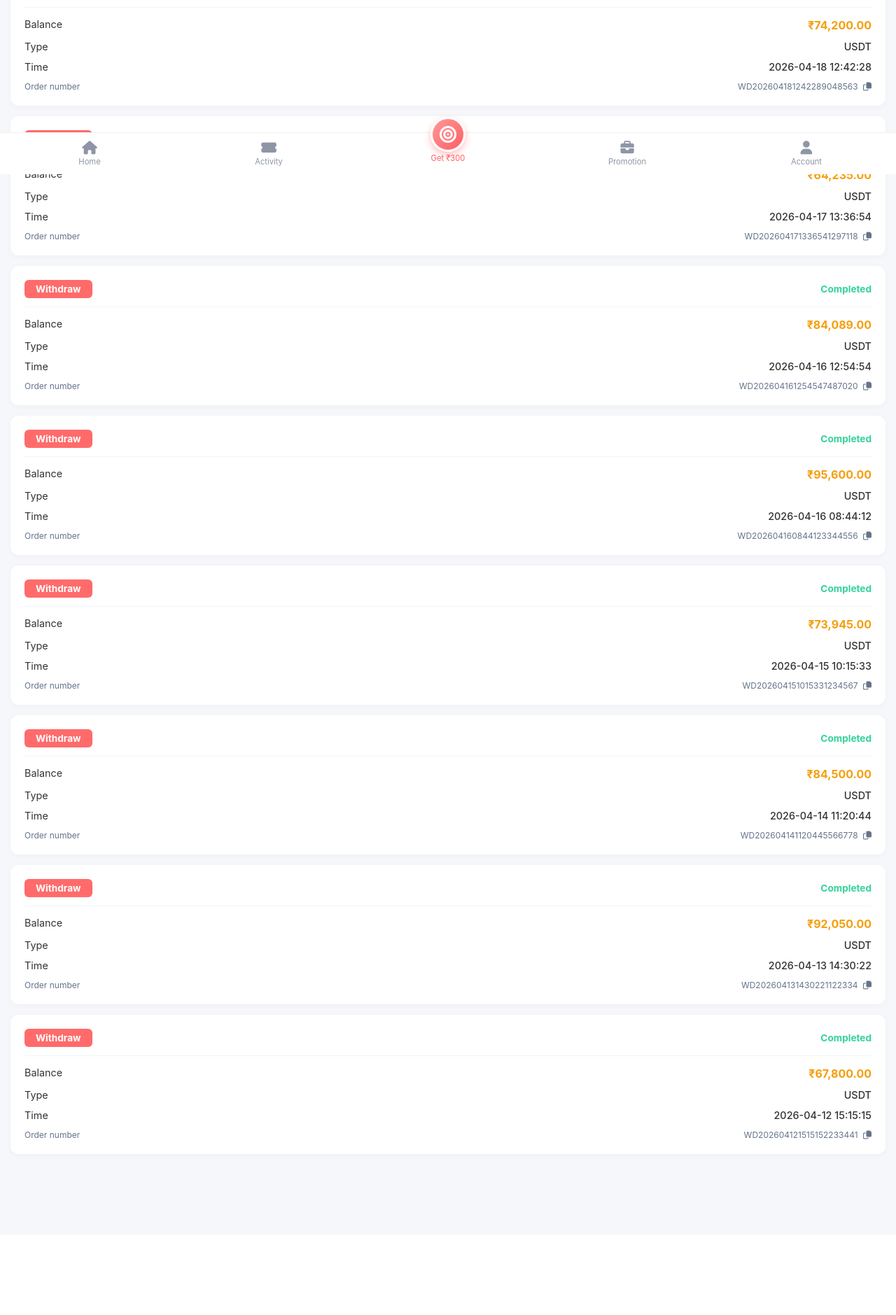
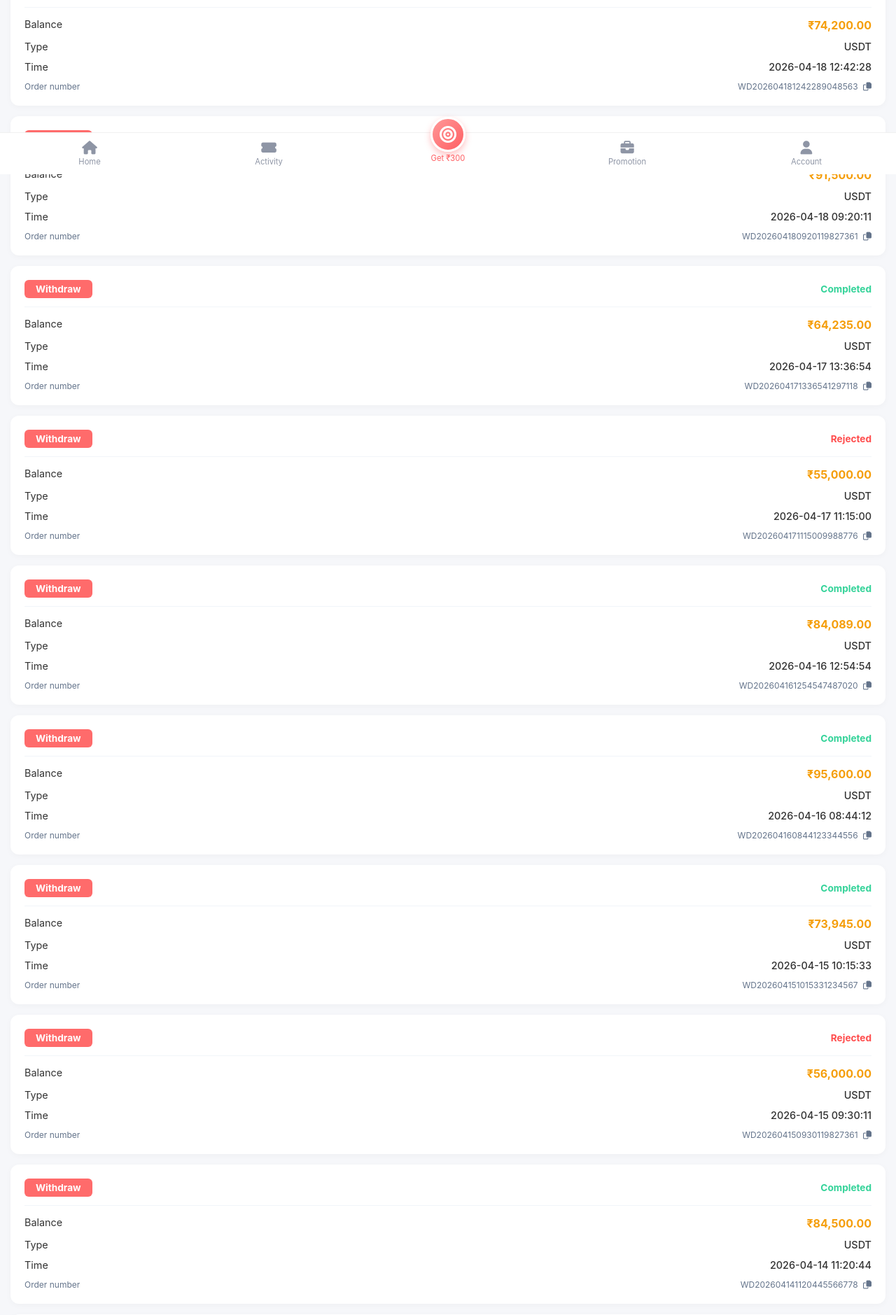
Before and after one commit to sandeepkumar9760/DG-Club.Shop, a Django app: page /withdraw-history/ in a window 1280 px wide. Shown: the part 551-2430 px from the top of the page at 70% size. Before the commit the page ends 2202 px from the top, so only its background shows below. Run offline with Django 5.2, Linux system fonts and the light colour scheme; the visitor is signed in with stand-in values (Sample User, id 1).

Commit message:
Show both completed and rejected withdrawals with color-coding

```diff
--- a/templates/withdraw_history.html
+++ b/templates/withdraw_history.html
@@ -32,6 +32,12 @@
 
     .status-completed {
         color: #34d399;
+        font-size: 0.85rem;
+        font-weight: bold;
+    }
+
+    .status-rejected {
+        color: #ff4d4d;
         font-size: 0.85rem;
         font-weight: bold;
     }
@@ -121,29 +127,27 @@
             allRecords = allRecords.concat(dayArray);
         });
 
-        // Filter out any Rejected status
-        const completedRecords = allRecords.filter(item => item.status === 'Completed');
+        // Sort by time descending
+        allRecords.sort((a, b) => new Date(b.time) - new Date(a.time));
 
-        // Sort by time descending (optional, but better experience)
-        completedRecords.sort((a, b) => new Date(b.time) - new Date(a.time));
-
-        if (completedRecords.length === 0) {
+        if (allRecords.length === 0) {
             listContainer.innerHTML = `
                 <div class="empty-state" style="padding: 100px 20px; text-align: center; color: #94a3b8;">
                     <i class="fas fa-file-invoice" style="font-size: 80px; color: #e2e8f0; margin-bottom: 20px;"></i>
-                    <p>No completed withdrawals</p>
+                    <p>No withdrawals found</p>
                 </div>
             `;
             return;
         }
 
         let html = '';
-        completedRecords.forEach(item => {
+        allRecords.forEach(item => {
+            const statusClass = item.status === 'Completed' ? 'status-completed' : 'status-rejected';
             html += `
             <div class="withdraw-card">
                 <div class="card-top">
                     <span class="badge-withdraw">Withdraw</span>
-                    <span class="status-completed">Completed</span>
+                    <span class="${statusClass}">${item.status}</span>
                 </div>
                 <div class="card-row">
                     <span class="label">Balance</span>
```
